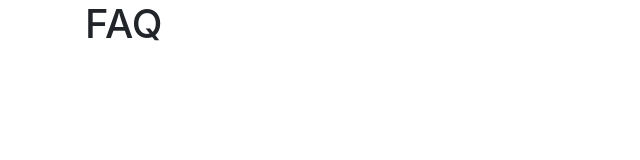
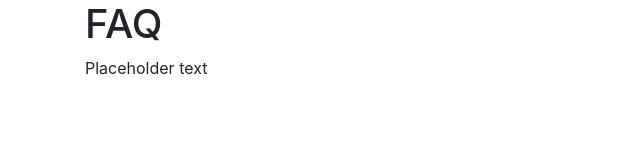
Before and after one commit to VersutianFederation/elections, a plain HTML site: page faq.html in a window 1280 px wide. Shown: the whole page, without its empty margins (0-640 px from the left). Drawn offline with nearby package versions, Linux system fonts and the light colour scheme.

Commit message:
Setting up

```diff
--- a/faq.html
+++ b/faq.html
@@ -10,6 +10,7 @@
     <body>
         <div class="container">
             <h1>FAQ</h1>
+            <p>Placeholder text</p>
         </div>
 
         <script src="https://cdnjs.cloudflare.com/ajax/libs/jquery/3.1.1/jquery.min.js" integrity="sha256-hVVnYaiADRTO2PzUGmuLJr8BLUSjGIZsDYGmIJLv2b8=" crossorigin="anonymous"></script>
```
